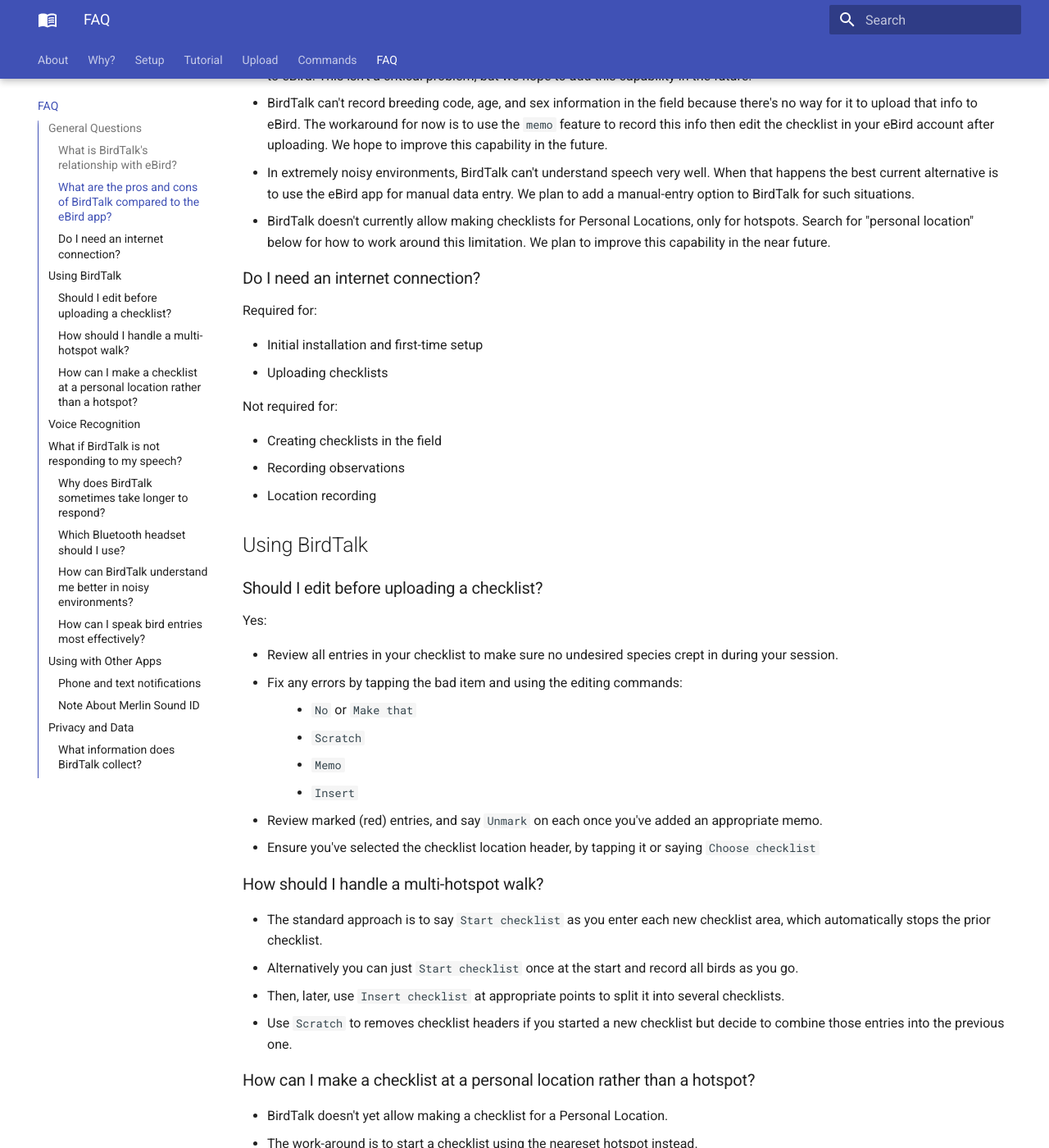
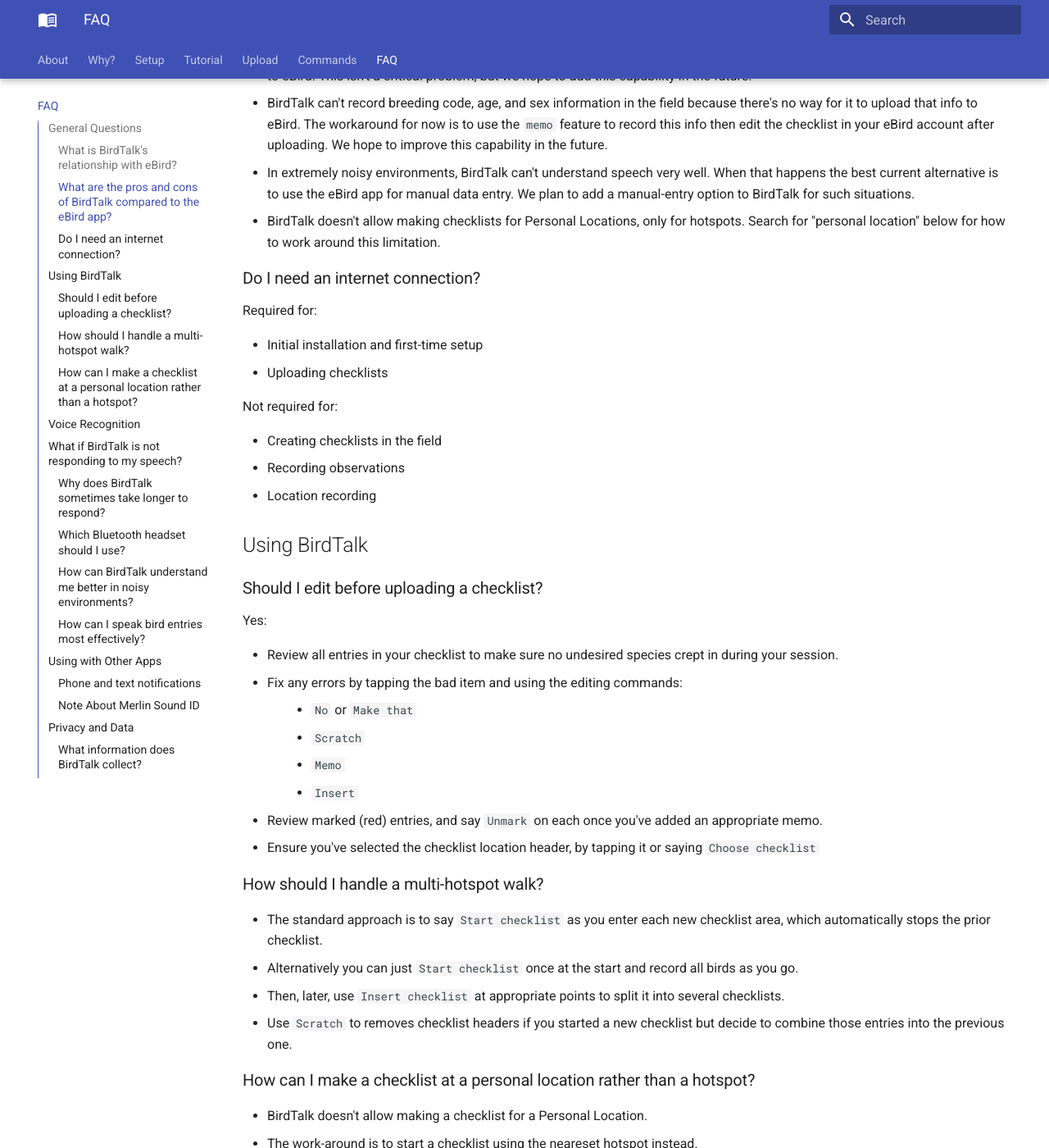
Before and after one commit to johncallender/birdtalk-docs, an MkDocs documentation site: the page built from docs/faq.md, in a window 1280 px wide and 1400 px high, scrolled down 455 px. Shown: the whole window at 82% size. Built offline with MkDocs 1.6.1 and Material for MkDocs 9.7.7, drawn with Linux system fonts in a browser that asks for light colours.

Commit message:
Updated that personal locations are not about to be supported; and about the neck phone holder

```diff
--- a/docs/faq.md
+++ b/docs/faq.md
@@ -14,7 +14,7 @@
 - BirdTalk tracks your GPS path while recording a checklist, but there's currently no way to upload that "path where I walked" info to eBird.  This isn't a critical problem, but we hope to add this capability in the future.
 - BirdTalk can't record breeding code, age, and sex information in the field because there's no way for it to upload that info to eBird.  The workaround for now is to use the `memo` feature to record this info then edit the checklist in your eBird account after uploading.  We hope to improve this capability in the future.
 - In extremely noisy environments, BirdTalk can't understand speech very well.  When that happens the best current alternative is to use the eBird app for manual data entry.  We plan to add a manual-entry option to BirdTalk for such situations.
-- BirdTalk doesn't currently allow making checklists for Personal Locations, only for hotspots.  Search for "personal location" below for how to work around this limitation.  We plan to improve this capability in the near future.
+- BirdTalk doesn't allow making checklists for Personal Locations, only for hotspots.  Search for "personal location" below for how to work around this limitation.
 
 ### Do I need an internet connection?
 
@@ -53,7 +53,7 @@
 
 ### How can I make a checklist at a personal location rather than a hotspot?
 
-- BirdTalk doesn't yet allow making a checklist for a Personal Location.
+- BirdTalk doesn't allow making a checklist for a Personal Location.
 - The work-around is to start a checklist using the neareset hotspot instead.
 - Then, after completing and uploading the checklist, edit the location for that checklist on your web account at eBird.
 
```
Also changed, not shown: docs/installation/requirements-and-setup.md (+1 -1 lines).
